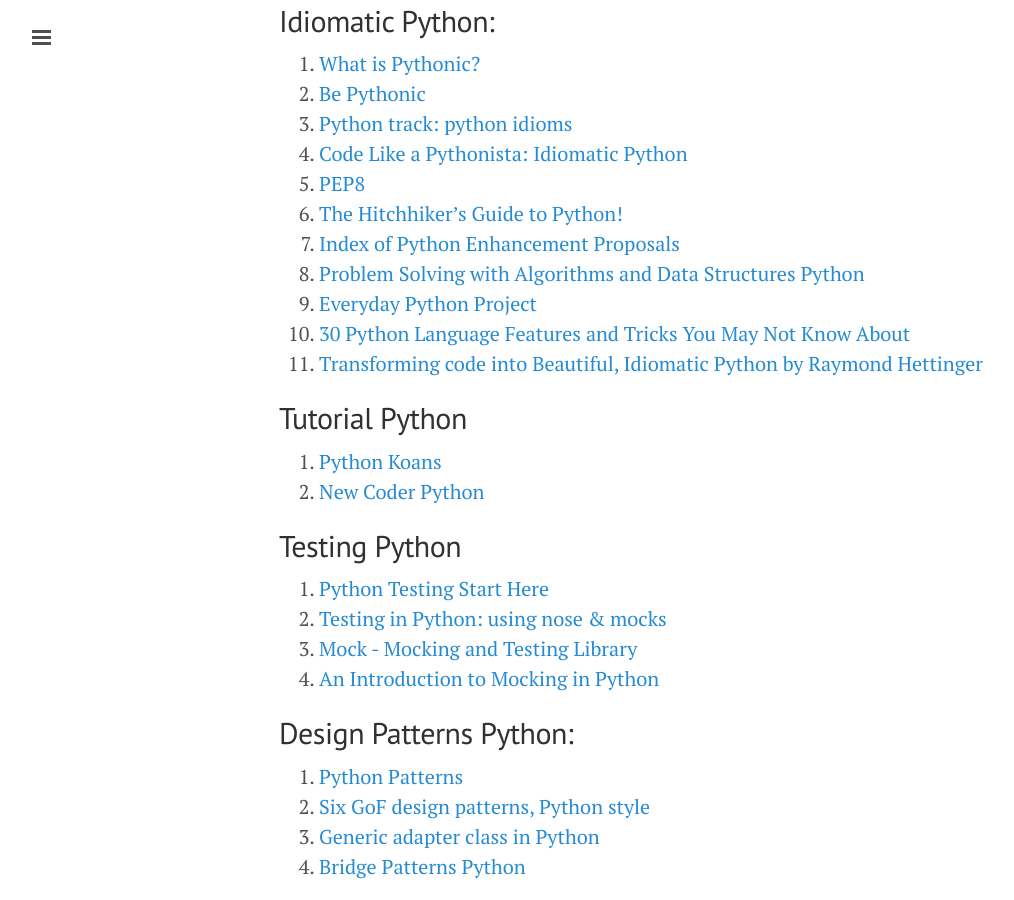
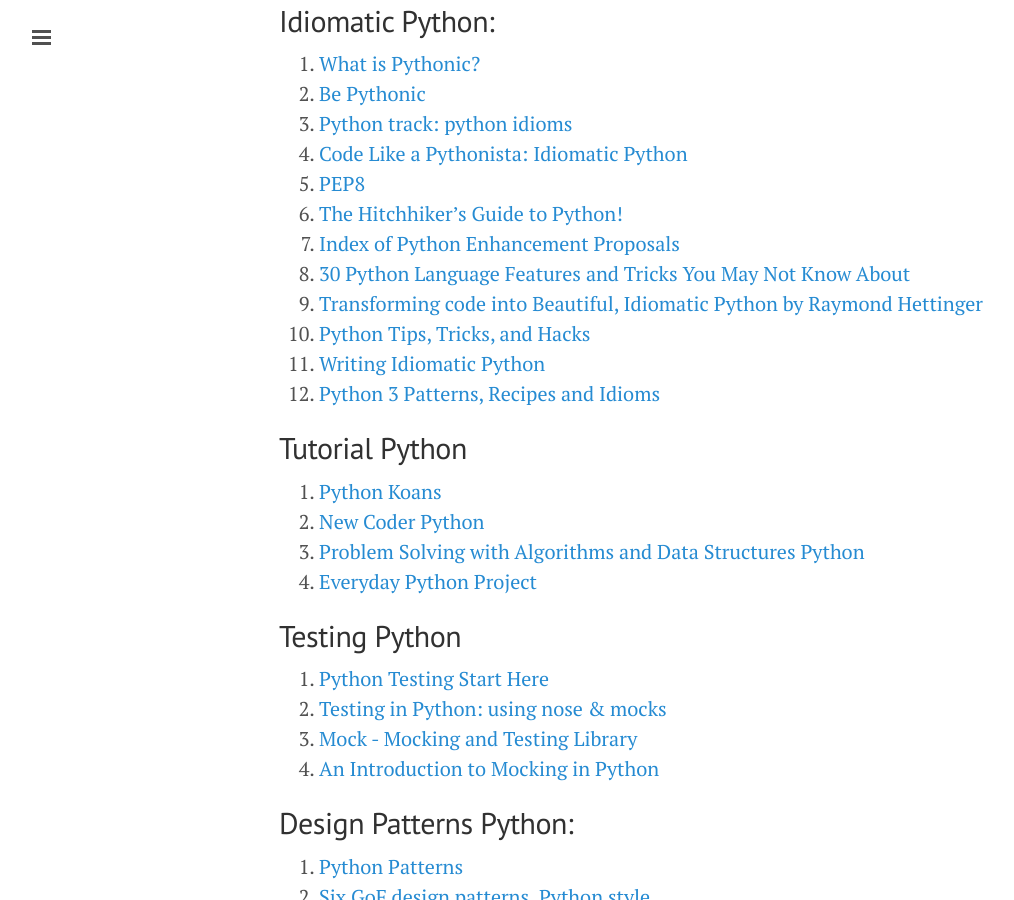
Before and after one commit to ibotdotout/ibotdotout.github.io, a Jekyll site: the page built from _posts/2014-06-08-python.md, in a window 1280 px wide and 900 px high, scrolled down 3116 px. Shown: the whole window, without its empty margins (1-1015 px from the left). Built offline with Jekyll 4.4.1, drawn with Linux system fonts in a browser that asks for light colours; Markdown is read by kramdown in place of the engine named in the settings.

Commit message:
update post/python idiomatic

```diff
--- a/_posts/2014-06-08-python.md
+++ b/_posts/2014-06-08-python.md
@@ -125,14 +125,17 @@ permalink: python
 5. [PEP8](http://legacy.python.org/dev/peps/pep-0008/)
 6. [The Hitchhiker’s Guide to Python!](http://docs.python-guide.org/en/latest/)
 7. [Index of Python Enhancement Proposals](http://legacy.python.org/dev/peps/)
-8. [Problem Solving with Algorithms and Data Structures Python](http://interactivepython.org/runestone/static/pythonds/index.html)
-9. [Everyday Python Project](http://interactivepython.org/runestone/static/everyday/index.html)
-10. [30 Python Language Features and Tricks You May Not Know About](http://sahandsaba.com/thirtyMalika-python-language-features-and-tricks-you-may-not-know.html)
-11. [Transforming code into Beautiful, Idiomatic Python by Raymond Hettinger](https://speakerdeck.com/pyconslides/transforming-code-into-beautiful-idiomatic-python-by-raymond-hettinger-1)
+8. [30 Python Language Features and Tricks You May Not Know About](http://sahandsaba.com/thirtyMalika-python-language-features-and-tricks-you-may-not-know.html)
+9. [Transforming code into Beautiful, Idiomatic Python by Raymond Hettinger](https://speakerdeck.com/pyconslides/transforming-code-into-beautiful-idiomatic-python-by-raymond-hettinger-1)
+10. [Python Tips, Tricks, and Hacks](http://www.siafoo.net/article/52)
+11. [Writing Idiomatic Python](http://www.jeffknupp.com/blog/2012/10/04/writing-idiomatic-python/)
+12. [Python 3 Patterns, Recipes and Idioms](http://python-3-patterns-idioms-test.readthedocs.org/en/latest/)
 
 ## Tutorial Python
 1. [Python Koans](http://github.com/gregmalcolm/python_koans)
 2. [New Coder Python](http://newcoder.io)
+8. [Problem Solving with Algorithms and Data Structures Python](http://interactivepython.org/runestone/static/pythonds/index.html)
+9. [Everyday Python Project](http://interactivepython.org/runestone/static/everyday/index.html)
 
 ## Testing Python
 1. [Python Testing Start Here](http://pythontesting.net/start-here/)
```
